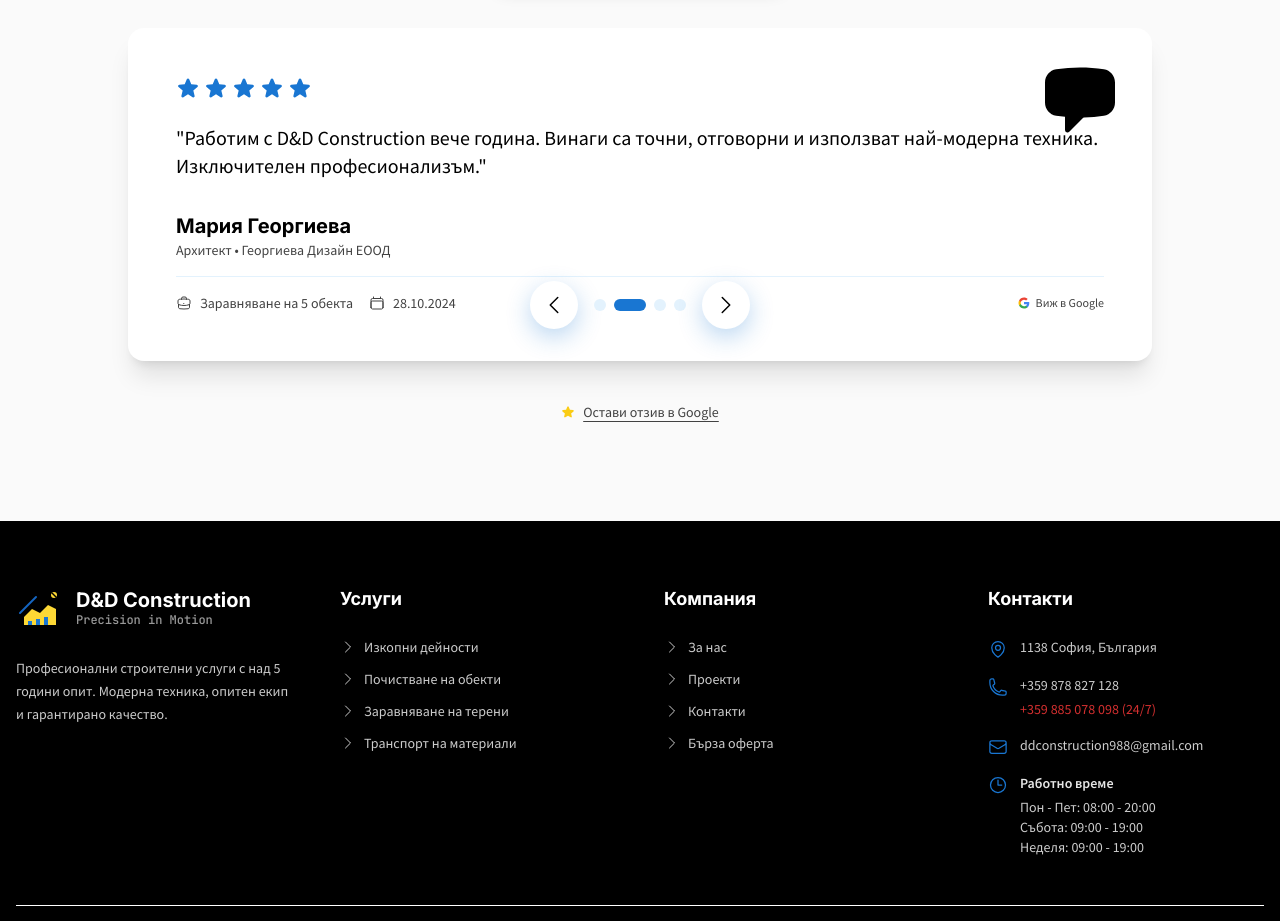
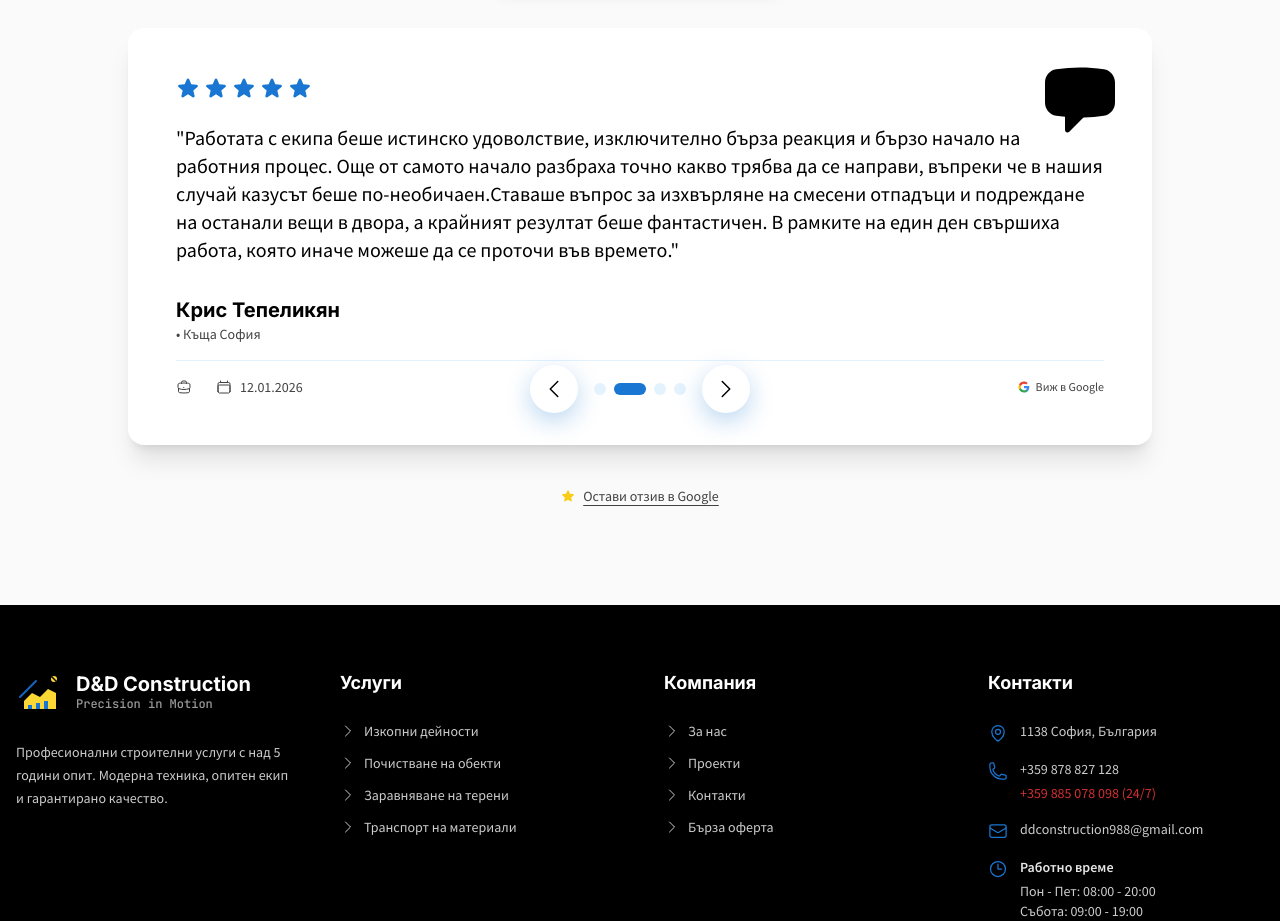
Before and after one commit to dmitkov39/DDconstruction, a Next.js app: page /homepage in a window 1280 px wide. Shown: the part 4540-5461 px from the top of the page. Built offline with nearby package versions, Linux system fonts and the light colour scheme.

Commit message:
Update TestimonialsCarousel.tsx

```diff
--- a/src/app/homepage/components/TestimonialsCarousel.tsx
+++ b/src/app/homepage/components/TestimonialsCarousel.tsx
@@ -18,23 +18,21 @@
 const testimonials: Testimonial[] = [
   {
     id: 1,
-    name: 'Иван Петров',
+    name: 'Stiliyan Zlatanov',
     role: 'Собственик',
-    company: 'Жилищна сграда София',
+    company: 'къша София',
     rating: 5,
-    text: 'Изключително професионална работа! Екипът на D&D Construction завърши изкопните работи за основите на нашата сграда точно в срок и с перфектно качество. Препоръчвам ги без колебание.',
-    project: 'Изкопи за жилищна сграда',
+    text: 'Доволен съм от услугата. Изкопът и отводнителната система бяха направени бързо и качествено.Препоръчвам!.',
+    project: 'Изкоп за басейн',
     date: '15.11.2024',
   },
   {
     id: 2,
-    name: 'Мария Георгиева',
-    role: 'Архитект',
-    company: 'Георгиева Дизайн ЕООД',
+    name: 'Крис Тепеликян',
+    company:"Къща София",
     rating: 5,
-    text: 'Работим с D&D Construction вече година. Винаги са точни, отговорни и използват най-модерна техника. Изключителен професионализъм.',
-    project: 'Заравняване на 5 обекта',
-    date: '28.10.2024',
+    text: 'Работата с екипа беше истинско удоволствие, изключително бърза реакция и бързо начало на работния процес. Още от самото начало разбраха точно какво трябва да се направи, въпреки че в нашия случай казусът беше по-необичаен.Ставаше въпрос за изхвърляне на смесени отпадъци и подреждане на останали вещи в двора, а крайният резултат беше фантастичен. В рамките на един ден свършиха работа, която иначе можеше да се проточи във времето.',
+    date: '12.01.2026',
   },
   {
     id: 3,
@@ -42,9 +40,9 @@
     role: 'Собственик',
     company: 'Къща',
     rating: 5,
-    text: 'Изключително бързи и коректни. Истински професионалисти.',
-    project: 'Къща - Костенец',
-    date: '05.06.2025',
+    text: 'Използвахме D&D Construction за изкопни услуги в с. Петково, област София. Работиха с мини багер и направиха изкоп за тесни основи на ограда. Реагираха бързо, спазиха срока и работиха много прецизно, пазейки нашата собственост. Препоръчвам ги за изкопни работи с малък багер в София и района.Препоръчвам!.',
+    project: 'Къща - с.Петково',
+    date: '10.03.2026',
   },
   {
     id: 4,
@@ -54,7 +52,7 @@
     rating: 5,
     text: 'Изградихме басейн в двора с помощта на D&D Construction. От изкопите до финалното заравняване - всичко беше направено перфектно. Много сме доволни от резултата!',
     project: 'Изкоп и подготовка за басейн',
-    date: '20.09.2024',
+    date: '20.09.2025',
   },
 ];
 
```
